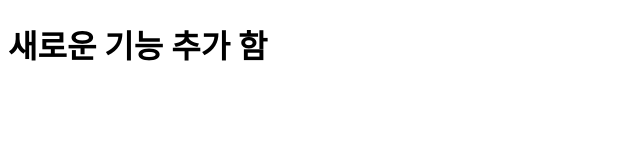
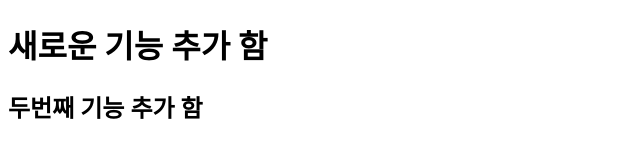
Before and after one commit to hanakorea/gittest, a plain HTML site: page index.html in a window 1280 px wide. Shown: the whole page, without its empty margins (0-640 px from the left). Drawn offline with Linux system fonts and the light colour scheme.

Commit message:
second commit

```diff
--- a/index.html
+++ b/index.html
@@ -7,5 +7,6 @@
 </head>
 <body>
   <h1>새로운 기능 추가 함</h1>
+  <h2>두번째 기능 추가 함</h2>
 </body>
 </html>
```
